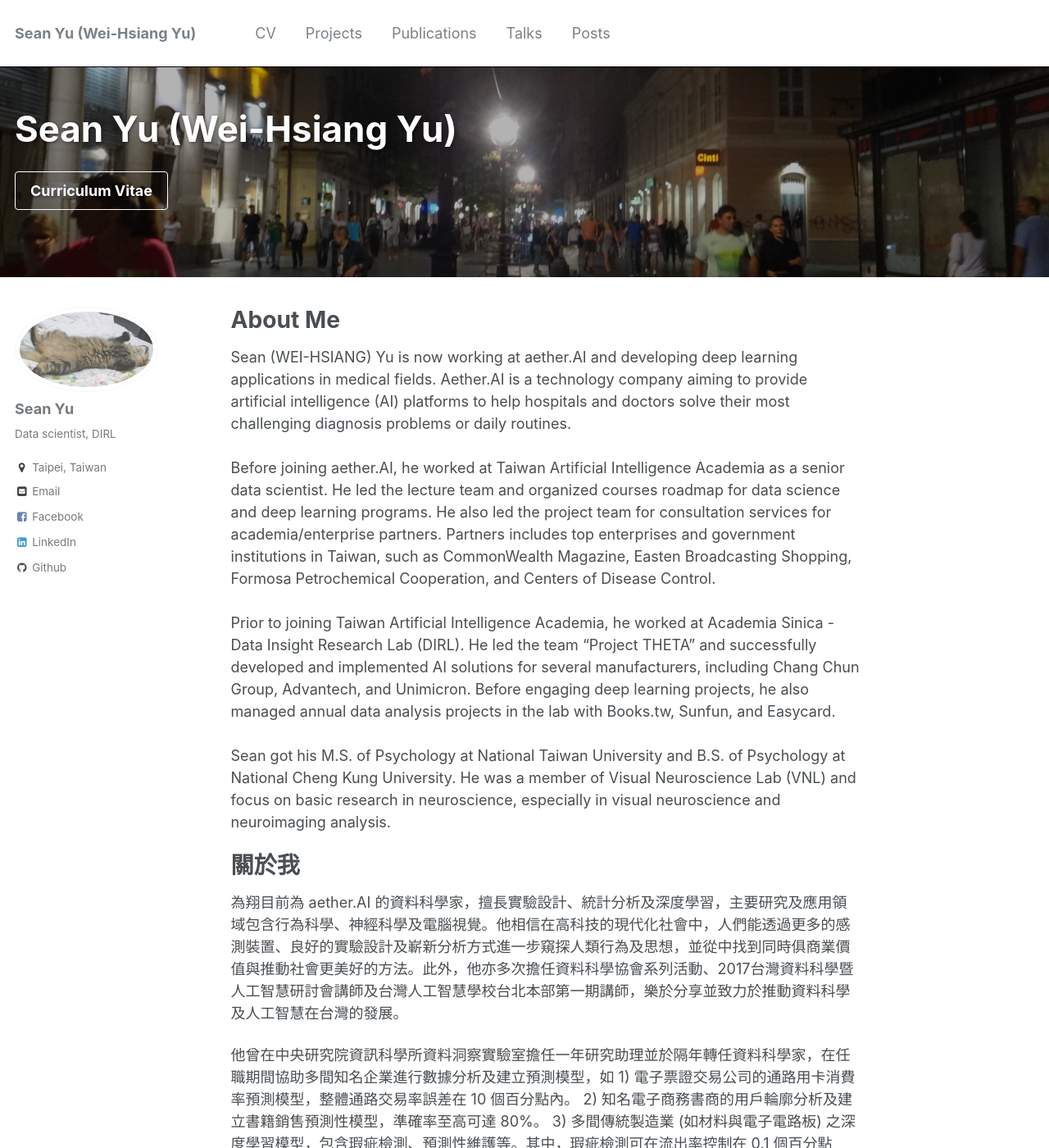
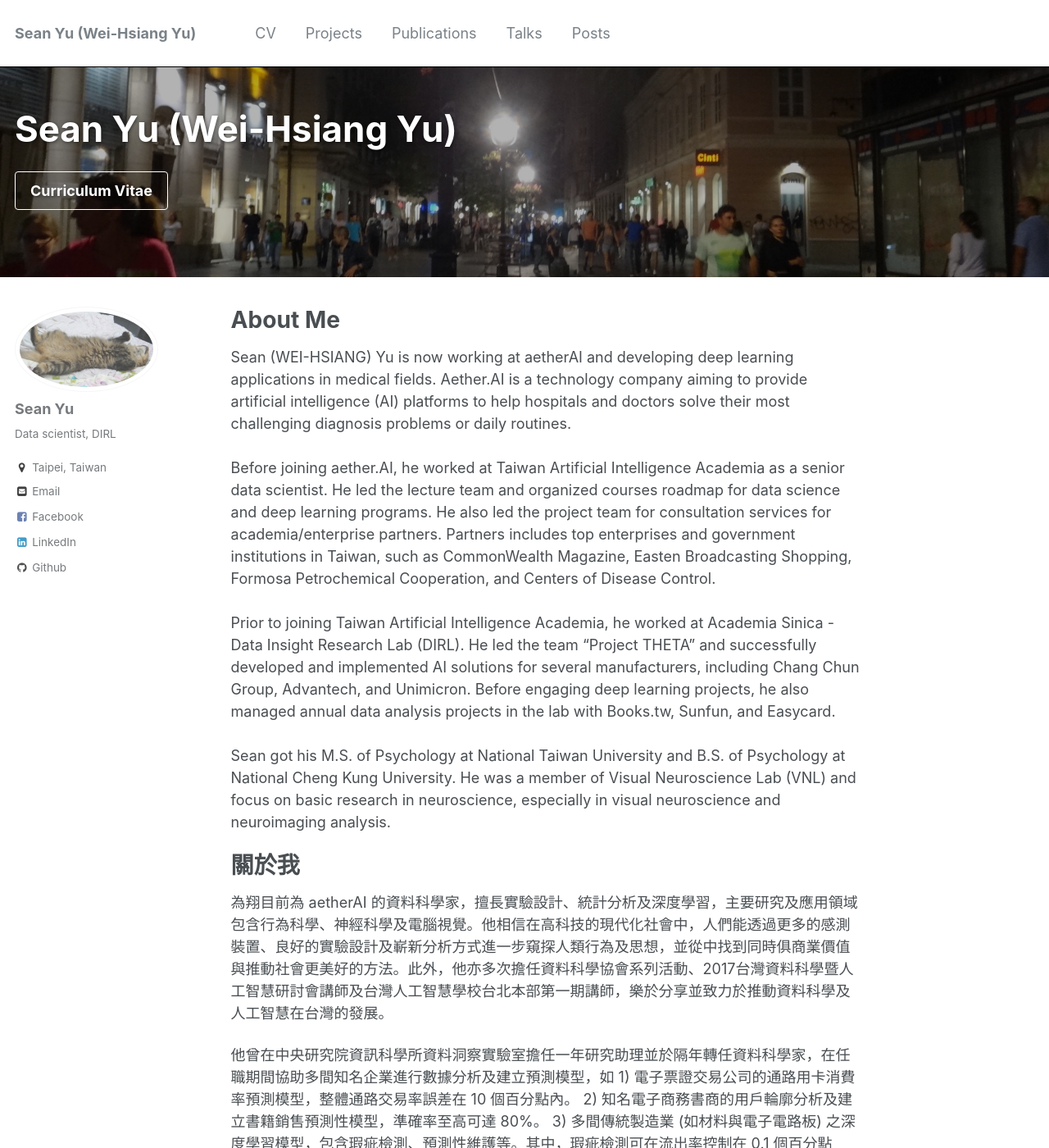
Before and after one commit to vashineyu/vashineyu.github.io, a Jekyll site: the page built from _pages/about.md, in a window 1280 px wide and 1400 px high. Shown: the whole window at 82% size. Built offline with Jekyll 4.4.1, drawn with Linux system fonts in a browser that asks for light colours.

Commit message:
Update about.md

```diff
--- a/_pages/about.md
+++ b/_pages/about.md
@@ -16,7 +16,7 @@ redirect_from:
 
 About Me
 =====
-Sean (WEI-HSIANG) Yu is now working at aether.AI and developing deep learning applications in medical fields. Aether.AI is a technology company aiming to provide artificial intelligence (AI) platforms to help hospitals and doctors solve their most challenging diagnosis problems or daily routines. <br>
+Sean (WEI-HSIANG) Yu is now working at aetherAI and developing deep learning applications in medical fields. Aether.AI is a technology company aiming to provide artificial intelligence (AI) platforms to help hospitals and doctors solve their most challenging diagnosis problems or daily routines. <br>
 <br>
 Before joining aether.AI, he worked at Taiwan Artificial Intelligence Academia as a senior data scientist. He led the lecture team and organized courses roadmap for data science and deep learning programs. He also led the project team for consultation services for academia/enterprise partners. Partners includes top enterprises and government institutions in Taiwan, such as CommonWealth Magazine, Easten Broadcasting Shopping, Formosa Petrochemical Cooperation, and Centers of Disease Control. <br>
 <br>
@@ -26,7 +26,7 @@ Sean got his M.S. of Psychology at National Taiwan University and B.S. of Psycho
 
 關於我
 =====
-為翔目前為 aether.AI 的資料科學家，擅長實驗設計、統計分析及深度學習，主要研究及應用領域包含行為科學、神經科學及電腦視覺。他相信在高科技的現代化社會中，人們能透過更多的感測裝置、良好的實驗設計及嶄新分析方式進一步窺探人類行為及思想，並從中找到同時俱商業價值與推動社會更美好的方法。此外，他亦多次擔任資料科學協會系列活動、2017台灣資料科學暨人工智慧研討會講師及台灣人工智慧學校台北本部第一期講師，樂於分享並致力於推動資料科學及人工智慧在台灣的發展。
+為翔目前為 aetherAI 的資料科學家，擅長實驗設計、統計分析及深度學習，主要研究及應用領域包含行為科學、神經科學及電腦視覺。他相信在高科技的現代化社會中，人們能透過更多的感測裝置、良好的實驗設計及嶄新分析方式進一步窺探人類行為及思想，並從中找到同時俱商業價值與推動社會更美好的方法。此外，他亦多次擔任資料科學協會系列活動、2017台灣資料科學暨人工智慧研討會講師及台灣人工智慧學校台北本部第一期講師，樂於分享並致力於推動資料科學及人工智慧在台灣的發展。
 
 他曾在中央研究院資訊科學所資料洞察實驗室擔任一年研究助理並於隔年轉任資料科學家，在任職期間協助多間知名企業進行數據分析及建立預測模型，如 1) 電子票證交易公司的通路用卡消費率預測模型，整體通路交易率誤差在 10 個百分點內。 2) 知名電子商務書商的用戶輪廓分析及建立書籍銷售預測性模型，準確率至高可達 80%。 3) 多間傳統製造業 (如材料與電子電路板) 之深度學習模型，包含瑕疵檢測、預測性維護等。其中，瑕疵檢測可在流出率控制在 0.1 個百分點下，有效將誤報率控制在 2 個百分點內。現則致力於將深度學習技術引入醫療影像領域，包含病灶偵測、分類與細胞切割等。
 
```
